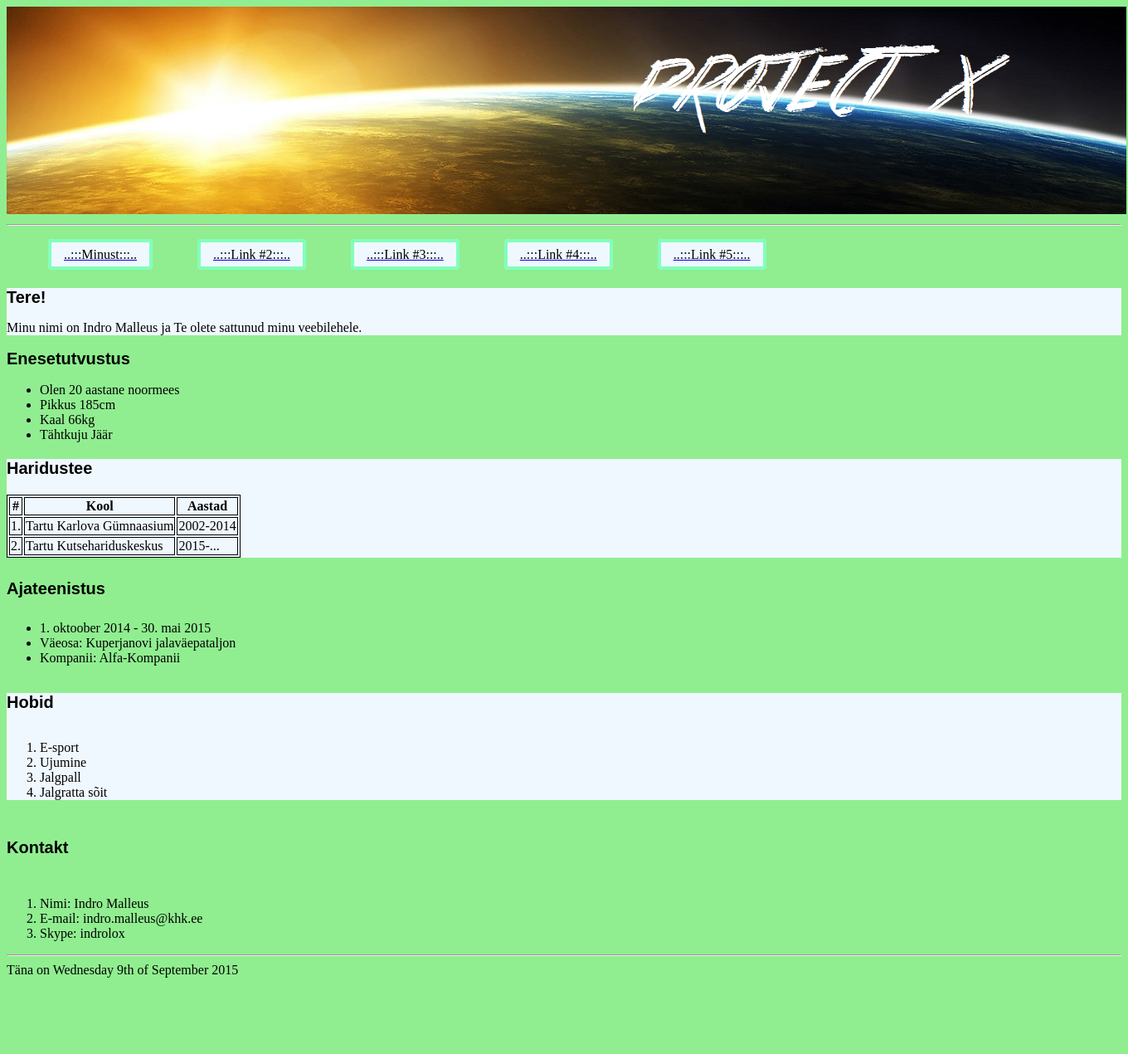
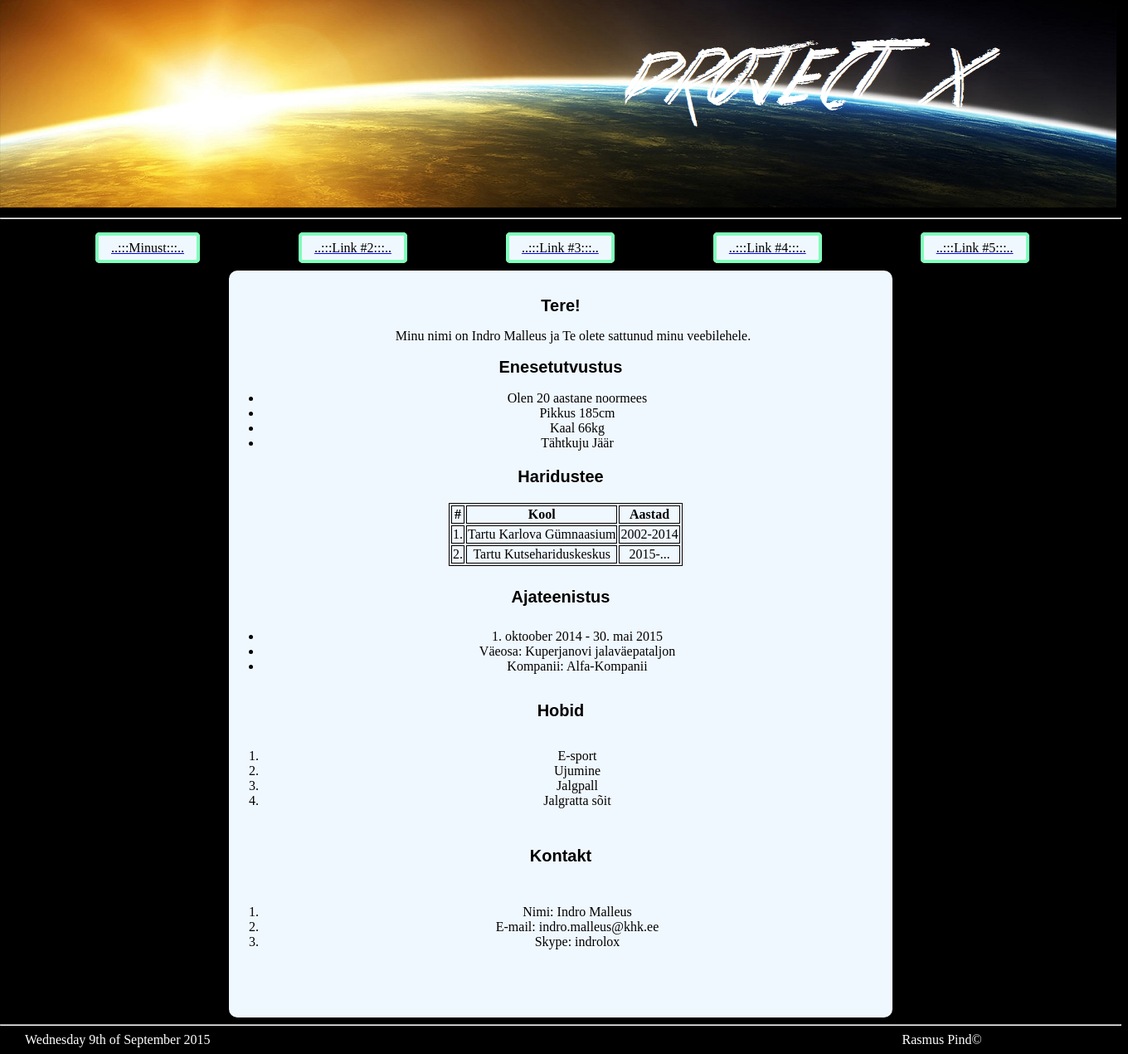
Before and after one commit to theindro/projectx, a PHP site: page / in a window 1360 px wide. Shown: the whole page at 83% size. Before the commit the page ends 1178 px from the top, so only its background shows below. Run offline with PHP 8.4, Linux system fonts and the light colour scheme.

Commit message:
1420586-102897730 kasuta CSS

```diff
--- a/index.php
+++ b/index.php
@@ -8,7 +8,7 @@
     <title>Project X</title>
 </head>
 <body>
-<img src="assets/img/banner.png" style="width:1350px;height:250px;" >
+<img src="assets/img/banner.png" style="width:1346px;height:250px;" >
 <hr>
 <br>
 
@@ -22,9 +22,8 @@
 <br>
 
 <div>
-<h1>Tere!</h1>
+<br><h1>Tere!</h1>
 <p>Minu nimi on Indro Malleus ja Te olete sattunud minu veebilehele.</p>
-    </div>
 
 <h2>Enesetutvustus</h2>
 <!-- Teen siia unordered listi -->
@@ -35,7 +34,6 @@
     <li>Tähtkuju Jäär</li>
 </ul>
 
-<div>
 <h3>Haridustee</h3>
 <table>
     <tr>
@@ -54,7 +52,6 @@
         <td>2015-...</td>
     </tr>
 </table>
-    </div>
 
 <h4>Ajateenistus</h4>
 <ul>
@@ -63,7 +60,6 @@
     <li>Kompanii: Alfa-Kompanii</li>
 </ul>
 
-<div>
 <h5>Hobid</h5>
 <ol>
     <li>E-sport</li>
@@ -71,16 +67,19 @@
     <li>Jalgpall</li>
     <li>Jalgratta sõit</li>
 </ol>
-    </div>
+
 <h6>Kontakt</h6>
 <ol>
     <li>Nimi: Indro Malleus</li>
     <li>E-mail: indro.malleus@khk.ee</li>
     <li>Skype: indrolox</li>
 </ol>
+    </div>
 <hr>
 <!-- Lisan kuupäeva! -->
-Täna  on <?php echo date("l jS \of F Y"); ?>
+<p id="kuu"><?php echo date("l jS \of F Y"); ?></p>
+
+<p id="pind">&nbsp&nbsp&nbsp&nbsp&nbsp&nbsp&nbsp&nbsp&nbsp&nbsp&nbsp&nbsp&nbsp&nbsp&nbsp&nbsp&nbsp&nbsp&nbsp&nbsp&nbsp&nbsp&nbsp&nbsp&nbsp&nbsp&nbsp&nbsp&nbsp&nbsp&nbsp&nbsp&nbsp&nbsp&nbsp&nbsp&nbsp&nbsp&nbsp&nbsp&nbsp&nbsp&nbsp&nbsp&nbsp&nbsp&nbsp&nbsp&nbsp&nbsp&nbsp&nbsp&nbsp&nbsp&nbsp&nbsp&nbsp&nbsp&nbsp&nbsp&nbsp&nbsp&nbsp&nbsp&nbsp&nbsp&nbsp&nbsp&nbsp&nbsp&nbsp&nbsp&nbsp&nbsp&nbsp&nbsp&nbsp&nbsp&nbsp&nbsp&nbsp&nbsp&nbsp&nbsp&nbsp&nbsp&nbsp&nbsp&nbsp&nbsp&nbsp&nbsp&nbsp&nbsp&nbsp&nbsp&nbsp&nbsp&nbsp&nbsp&nbsp&nbsp&nbsp&nbsp&nbsp&nbsp&nbsp&nbsp&nbsp&nbsp&nbsp&nbsp&nbsp&nbsp&nbsp&nbsp&nbsp&nbsp&nbsp&nbsp&nbsp&nbsp&nbsp&nbsp&nbsp&nbsp&nbsp&nbsp&nbsp&nbsp&nbsp&nbsp&nbsp&nbsp&nbsp&nbsp&nbsp&nbsp&nbsp&nbsp&nbsp&nbsp&nbsp&nbsp&nbsp&nbsp&nbsp&nbsp&nbsp&nbsp&nbsp&nbsp&nbsp&nbsp&nbsp&nbsp&nbsp&nbsp&nbsp&nbsp&nbsp&nbsp&nbsp&nbsp&nbsp&nbsp&nbsp&nbsp&nbsp&nbsp&nbsp&nbsp&nbsp&nbsp&nbsp&nbsp&nbsp&nbsp&nbsp&nbsp&nbsp&nbsp&nbsp&nbsp&nbsp&nbsp&nbsp&nbsp&nbsp&nbsp&nbsp&nbsp&nbsp&nbsp&nbsp&nbsp&nbsp&nbsp&nbsp&nbspRasmus Pind©</p>
 
 
 </body>
--- a/stylesheet.css
+++ b/stylesheet.css
@@ -24,14 +24,26 @@ h5 {
 
 h6 {
     font-size: 20px; font-family: sans-serif;
-}
+    }
 
 div {
     background-color: aliceblue;
-        }
+    margin-left: 100px;
+    text-align: center;
+    height: 900px;
+    width: 800px;
+    border-radius: 10px;
+    margin: auto;
+          }
+
+table {
+    margin-left: 265px;
+    text-align: center;
+}
 
 span {
     color: black;
+    margin: auto;
 }
 
 div2 {
@@ -40,13 +52,44 @@ div2 {
     border-color: #81ffbc;
     background-color: aliceblue;
     text-decoration: none;
-    margin-left: 50px;
     padding-top: 6px;
     padding-right: 15px;
     padding-bottom: 6px;
     padding-left: 15px;
+    margin: auto;
+    margin-left: 115px;
     }
 
+div2:hover {
+    color: #37ccb6;
+    font-weight: bold;
+    font-size: 20px;
+    text-decoration: none;
+}
+
 body {
-    background-color: lightgreen;
+    background-color: black;
+    margin-left: 0px;
+    margin-top: 0px;
 }
+
+#kuu {
+    margin-left: 30px;
+    margin-top: 0px;
+    color: white;
+    text-align: left;
+    display:inline;
+}
+
+#pind {
+    display:inline;
+    text-align: right;
+    color: white;
+    margin-top: 0px;
+
+}
+
+
+p {
+    margin-left: 30px;
+}
```
